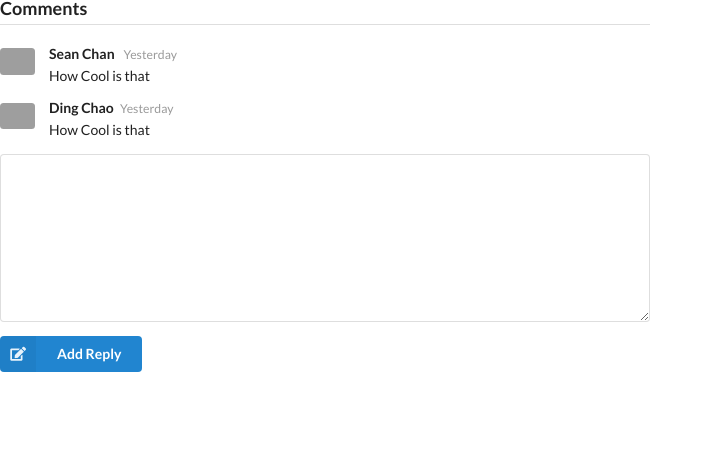
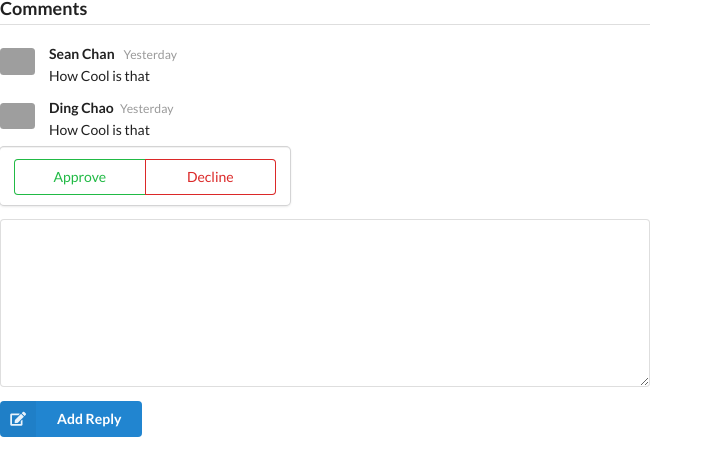
Before and after one commit to dcchan98/comment, a React (Create React App) app: page / in a window 1280 px wide. Shown: the top 476 px of the page, without its empty margins (0-713 px from the left). Built offline with nearby package versions, Linux system fonts and the light colour scheme; grey boxes are pictures that could not be loaded.

Commit message:
Add approval cards which takes in children of Comment and displays whether or not to allow comment

```diff
--- a/src/App.js
+++ b/src/App.js
@@ -1,9 +1,10 @@
 import CommentPage from "./components/CommentPage"
+import ApprovalCard from "./components/ApprovalCard"
 
 function App() {
   return (
     <div className="App">
-     <CommentPage name = "Sean"/>
+     <CommentPage />
     </div>
   );
 }
--- a/src/components/ApprovalCard.js
+++ b/src/components/ApprovalCard.js
@@ -0,0 +1,23 @@
+/** @format */
+
+import React, { Component } from "react";
+
+export default class ApprovalCard extends Component {
+	render() {
+		return (
+			<div>
+				<div class='ui cards'>
+					<div class='card'>
+
+						<div class='extra content'>
+							<div class='ui two buttons'>
+								<div class='ui basic green button'>Approve</div>
+								<div class='ui basic red button'>Decline</div>
+							</div>
+						</div>
+					</div>
+				</div>
+			</div>
+		);
+	}
+}
--- a/src/components/CommentPage.js
+++ b/src/components/CommentPage.js
@@ -3,6 +3,7 @@ import faker from "faker";
 import React, { Component } from "react";
 import Comment from "./Comment.js";
 import ReplySection from "./ReplySection.js";
+import ApprovalCard from "./ApprovalCard.js";
 
 export default class CommentPage extends Component {
 	render() {
@@ -21,6 +22,16 @@ export default class CommentPage extends Component {
 					commentText='How Cool is that'
 					date='Yesterday'
 				/>
+
+				<ApprovalCard>
+					<Comment
+						profileImage={faker.image.image()}
+						name='Ding Chao'
+						commentText='How Cool is that'
+						date='Yesterday'
+					/>
+				</ApprovalCard>
+
 				<ReplySection />
 			</div>
 		);
```
Also changed, not shown: 1 other file (tests, documents, lock files or other folders).
